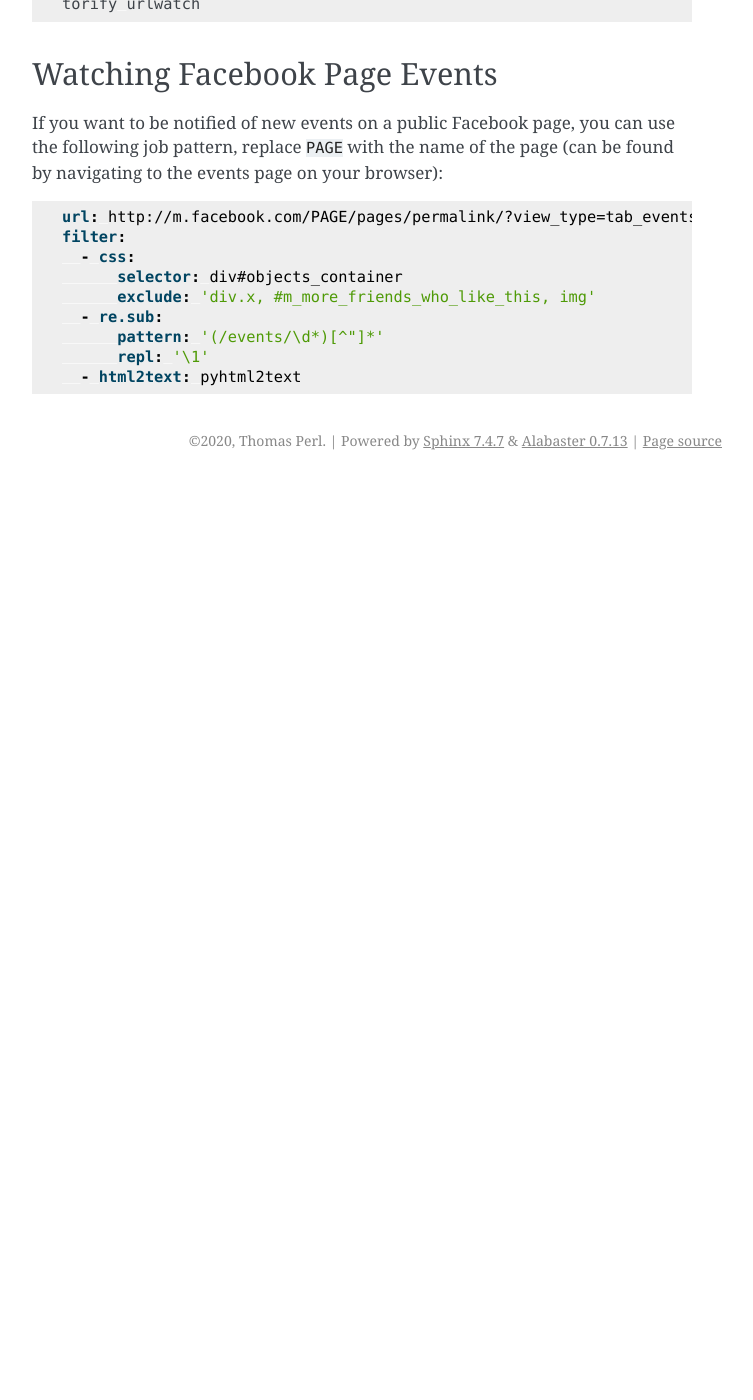
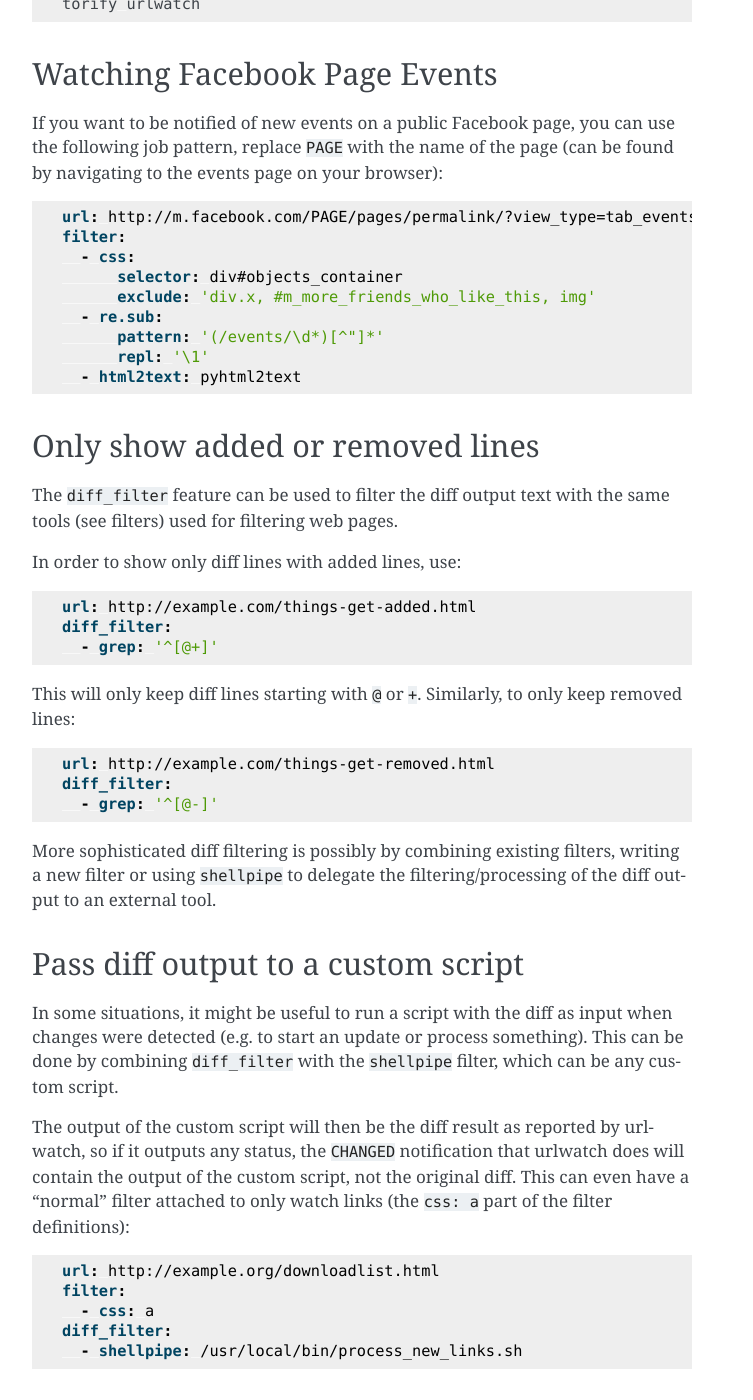
Before and after one commit to thp/urlwatch, a Sphinx documentation site: the page built from docs/source/advanced.rst, in a window 1280 px wide and 1400 px high, scrolled down 3286 px. Shown: the whole window, without its empty margins (388-1141 px from the left). Built offline with Sphinx 7.4.7, drawn with Linux system fonts in a browser that asks for light colours; before the commit the page ends 3766 px from its top, so only the background shows below that; some of the changed text lies outside the part shown.

Commit message:
Add diff_filter (Fixes #515) (#530)

```diff
--- a/docs/source/advanced.rst
+++ b/docs/source/advanced.rst
@@ -193,3 +193,54 @@
          pattern: '(/events/\d*)[^"]*'
          repl: '\1'
      - html2text: pyhtml2text
+
+
+Only show added or removed lines
+--------------------------------
+
+The ``diff_filter`` feature can be used to filter the diff output text
+with the same tools (see :ref:`filters`) used for filtering web pages.
+
+In order to show only diff lines with added lines, use:
+
+.. code-block:: yaml
+
+   url: http://example.com/things-get-added.html
+   diff_filter:
+     - grep: '^[@+]'
+
+This will only keep diff lines starting with ``@`` or ``+``. Similarly,
+to only keep removed lines:
+
+.. code-block:: yaml
+
+   url: http://example.com/things-get-removed.html
+   diff_filter:
+     - grep: '^[@-]'
+
+More sophisticated diff filtering is possibly by combining existing
+filters, writing a new filter or using ``shellpipe`` to delegate the
+filtering/processing of the diff output to an external tool.
+
+
+Pass diff output to a custom script
+-----------------------------------
+
+In some situations, it might be useful to run a script with the diff as input
+when changes were detected (e.g. to start an update or process something). This
+can be done by combining ``diff_filter`` with the ``shellpipe`` filter, which
+can be any custom script.
+
+The output of the custom script will then be the diff result as reported by
+urlwatch, so if it outputs any status, the ``CHANGED`` notification that
+urlwatch does will contain the output of the custom script, not the original
+diff. This can even have a "normal" filter attached to only watch links
+(the ``css: a`` part of the filter definitions):
+
+.. code-block:: yaml
+
+   url: http://example.org/downloadlist.html
+   filter:
+     - css: a
+   diff_filter:
+     - shellpipe: /usr/local/bin/process_new_links.sh
--- a/docs/source/filters.rst
+++ b/docs/source/filters.rst
@@ -8,7 +8,10 @@
 Filters
 =======
 
-Filters are applied to the downloaded page before diffing the changes.
+Filters are currently used in two stages of processing:
+
+* Applied to the downloaded page before diffing the changes (``filter``)
+* Applied to the diff result before reporting the changes (``diff_filter``)
 
 While creating your filter pipeline, you might want to preview what the
 filtered output looks like. You can do so by first configuring your job
--- a/docs/source/jobs.rst
+++ b/docs/source/jobs.rst
@@ -114,5 +114,6 @@
 - ``filter``: :ref:`filters` (if any) to apply to the output
 - ``max_tries``: Number of times to retry fetching the resource
 - ``diff_tool``: Command to a custom tool for generating diff text
+- ``diff_filter``: :ref:`filters` (if any) to apply to the diff result
 - ``compared_versions``: Number of versions to compare for similarity
 - ``kind`` (redundant): Either ``url``, ``shell`` or ``browser``.  Automatically derived from the unique key (``url``, ``command`` or ``navigate``) of the job type
```
Also changed, not shown: CHANGELOG.md (+8 -0 lines), 2 other files.
